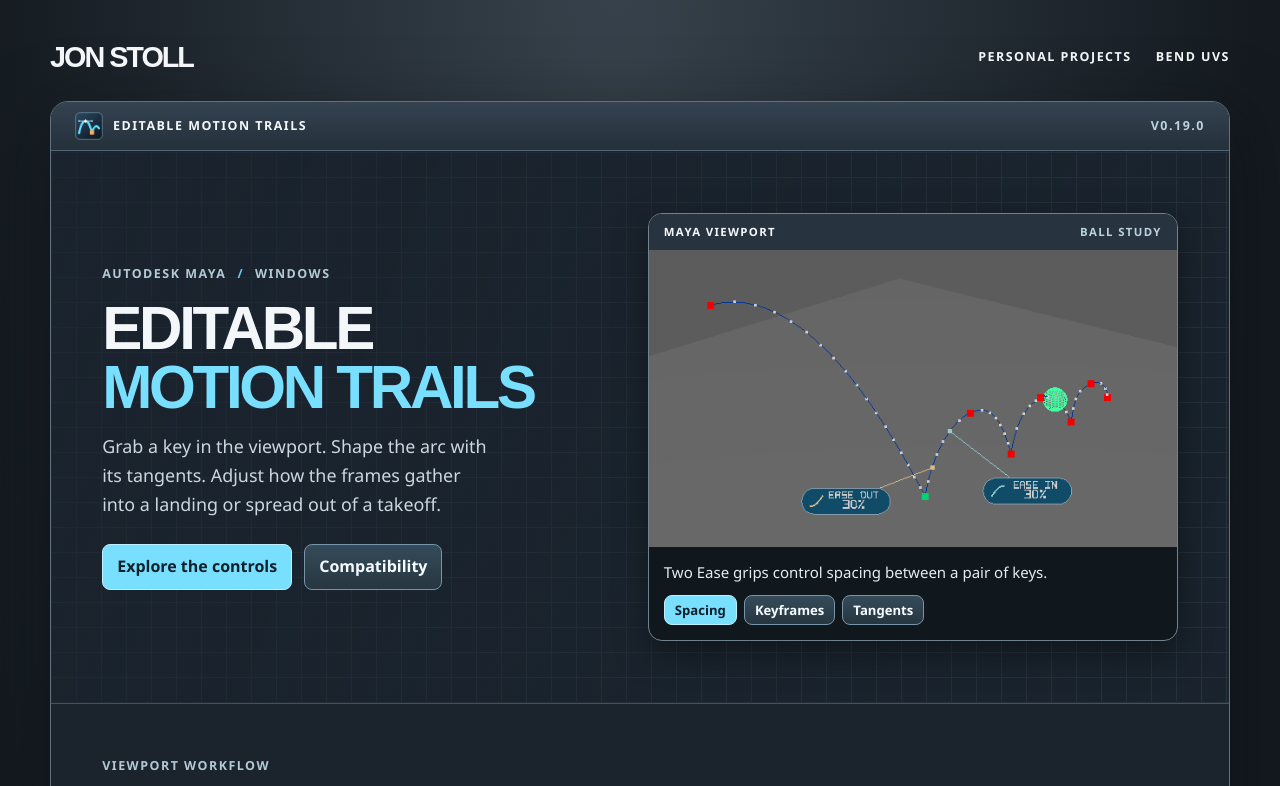
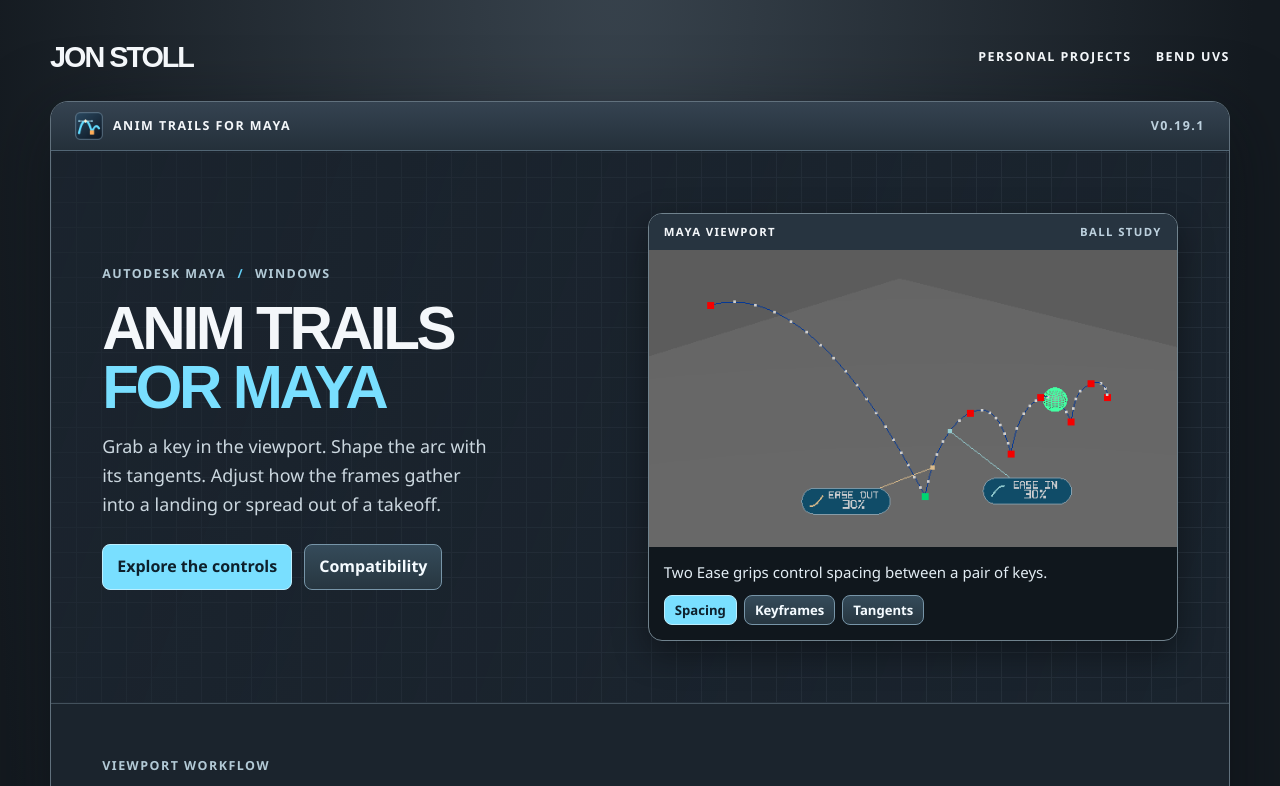
Before and after one commit to Stollnation/motion-trails-landing, a plain HTML site: page index.html in a window 1280 px wide. Shown: the top 786 px of the page. Drawn offline with Linux system fonts and the light colour scheme.

Commit message:
Introduce Anim Trails for Maya on the landing page and sharing card

```diff
--- a/index.html
+++ b/index.html
@@ -1,13 +1,13 @@
 <!doctype html>
 <html lang="en"><head>
 <meta charset="utf-8"><meta name="viewport" content="width=device-width,initial-scale=1">
-<title>Editable Motion Trails for Maya | Jon Stoll</title>
+<title>Anim Trails for Maya | Jon Stoll</title>
 <meta name="description" content="Shape 3D animation arcs, adjust tangent handles, and edit spacing between keys in the Maya viewport. A Windows plug-in by Jon Stoll for Maya 2023–2027.">
-<meta property="og:title" content="Editable Motion Trails for Maya"><meta property="og:description" content="Shape the arc. Time the bounce. Edit your animation directly in the viewport."><meta property="og:type" content="website"><meta property="og:image" content="https://motiontrails.jonstoll.com/assets/social-preview.jpg"><meta name="twitter:card" content="summary_large_image">
+<meta property="og:title" content="Anim Trails for Maya"><meta property="og:description" content="Shape motion arcs and adjust spacing directly in the Maya viewport."><meta property="og:type" content="website"><meta property="og:image" content="https://motiontrails.jonstoll.com/assets/anim-trails-social.jpg"><meta name="twitter:card" content="summary_large_image">
 <link rel="icon" href="assets/diamond-key.png"><link rel="stylesheet" href="style.css"><script defer src="gallery.js"></script></head>
 <body><header class="mast"><a href="https://www.jonstoll.com/" class="signature">JON STOLL</a><nav aria-label="Portfolio"><a href="https://www.jonstoll.com/personal-projects">Personal projects</a><a href="https://benduvs.jonstoll.com/">Bend UVs</a></nav></header>
-<main><div class="toolbar"><div><img src="assets/diamond-key.png" width="28" height="28" alt="">Editable Motion Trails</div><span>v0.19.0</span></div>
-<section class="hero"><div class="hero-copy"><p class="meta">Autodesk Maya <b> / </b> Windows</p><h1>Editable<br><em>Motion Trails</em></h1><p class="lead">Grab a key in the viewport. Shape the arc with its tangents. Adjust how the frames gather into a landing or spread out of a takeoff.</p><div class="actions"><a class="btn primary" href="#workflow">Explore the controls</a><a class="btn" href="#release">Compatibility</a></div></div>
+<main><div class="toolbar"><div><img src="assets/diamond-key.png" width="28" height="28" alt="">Anim Trails for Maya</div><span>v0.19.1</span></div>
+<section class="hero"><div class="hero-copy"><p class="meta">Autodesk Maya <b> / </b> Windows</p><h1>Anim Trails<br><em>for Maya</em></h1><p class="lead">Grab a key in the viewport. Shape the arc with its tangents. Adjust how the frames gather into a landing or spread out of a takeoff.</p><div class="actions"><a class="btn primary" href="#workflow">Explore the controls</a><a class="btn" href="#release">Compatibility</a></div></div>
 <figure class="monitor"><div class="viewbar"><span>Maya viewport</span><span>Ball study</span></div><img id="shot" src="assets/viewport-ease.webp" width="608" height="342" alt="Bouncing ball trail with two labeled Ease grips between successive keys"><figcaption id="caption" aria-live="polite">Two Ease grips control spacing between a pair of keys.</figcaption><div class="views" aria-label="Viewport examples"><button type="button" data-view="ease" aria-pressed="true">Spacing</button><button type="button" data-view="key" aria-pressed="false">Keyframes</button><button type="button" data-view="tangent" aria-pressed="false">Tangents</button></div></figure></section>
 <section id="workflow"><p class="meta">Viewport workflow</p><h2>From blocking to <em>arc polish.</em></h2><div class="cards">
 <article><h3>See the whole arc</h3><p>Select a keyed control and add its trail. Key markers show your poses. Smaller dots show the frames between them. Orbit the camera to check depth from another angle.</p></article>
@@ -16,5 +16,5 @@
 </div></section>
 <section class="feature-split"><div><p class="meta">Timing &amp; spacing</p><h2>Give each bounce<br><em>its own timing.</em></h2></div><div class="details"><h3>Ease one interval</h3><p>Select the takeoff key and enable Ease In / Out. Drag the outgoing and incoming viewport grips, or use the panel sliders. The native tangents remain editable in the Graph Editor. Independent XYZ time weights can slightly change the arc.</p><h3>Shift a whole performance</h3><p>Shift Left moves earlier keys one frame back. Shift Right moves later keys one frame forward. The key under the playhead stays pinned. Transform, visibility, shape and custom attribute keys travel together, including keys beyond the visible range.</p></div></section>
 <section><p class="meta">Editing tools</p><h2>Keep your Maya workflow.</h2><div class="cards"><article><h3>Native keyframes</h3><p>Keep using Set Key, Auto Key, and the Graph Editor. Start from the keys you authored and undo a completed trail drag in one step.</p></article><article><h3>A readable viewport</h3><p>Change the colors of arcs, frame dots, keyframes, tangent handles, Ease grips and axes. Hide the Ease overlay when you want a clear view. Your palette carries across sessions.</p></article><article><h3>Range and sampling</h3><p>Refresh from the timeline or set start, end and sample step in the panel. A key shift expands the displayed range when needed. Undo restores the timing and range together.</p></article></div></section>
-<section id="release"><p class="meta">Windows release <b> / </b> 0.19.0</p><h2>Choose your Maya year.</h2><div class="years" aria-label="Verified Maya versions"><div><span>Maya</span><strong>2023</strong></div><div><span>Maya</span><strong>2024</strong></div><div><span>Maya</span><strong>2025</strong></div><div><span>Maya</span><strong>2026</strong></div><div><span>Maya</span><strong>2027</strong></div></div><p>Each year has its own Windows ZIP. Extract the matching package, then drag <code>install_shelf.py</code> into a Maya viewport to add the Diamond Key shelf button.</p></section>
+<section id="release"><p class="meta">Windows release <b> / </b> 0.19.1</p><h2>Choose your Maya year.</h2><div class="years" aria-label="Verified Maya versions"><div><span>Maya</span><strong>2023</strong></div><div><span>Maya</span><strong>2024</strong></div><div><span>Maya</span><strong>2025</strong></div><div><span>Maya</span><strong>2026</strong></div><div><span>Maya</span><strong>2027</strong></div></div><p>Each year has its own Windows ZIP. Extract the matching package, then drag <code>install_shelf.py</code> into a Maya viewport to add the Diamond Key shelf button.</p></section>
 <section class="faq"><h2>Before you install</h2><details><summary>Which controls can I edit?</summary><p>Start with a transform with directly keyed translation channels. A constraint or animation-layer network driving translation can prevent the trail from opening.</p></details><details><summary>Does the object attach to a path?</summary><p>The trail displays the world-space motion from your existing animation. Dragging its keys and tangents edits the underlying animation curves.</p></details><details><summary>What does one Shift click move?</summary><p>All eligible timeline keys on the active object and its shapes on the chosen side of the playhead move by one frame. Locked or shared channels can block the edit.</p></details></section></main><footer><a class="signature" href="https://www.jonstoll.com/">JON STOLL</a><a href="https://benduvs.jonstoll.com/">Explore Bend UVs</a></footer></body></html>
```
Also changed, not shown: assets/anim-trails-social.jpg (added).
